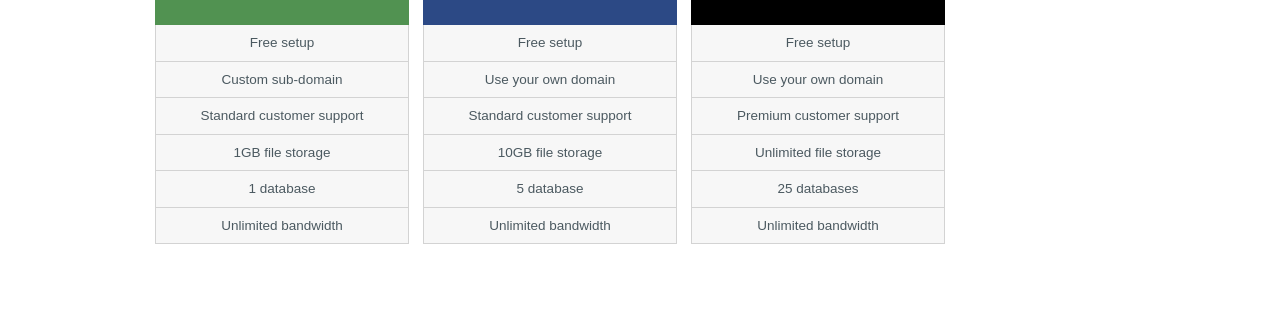
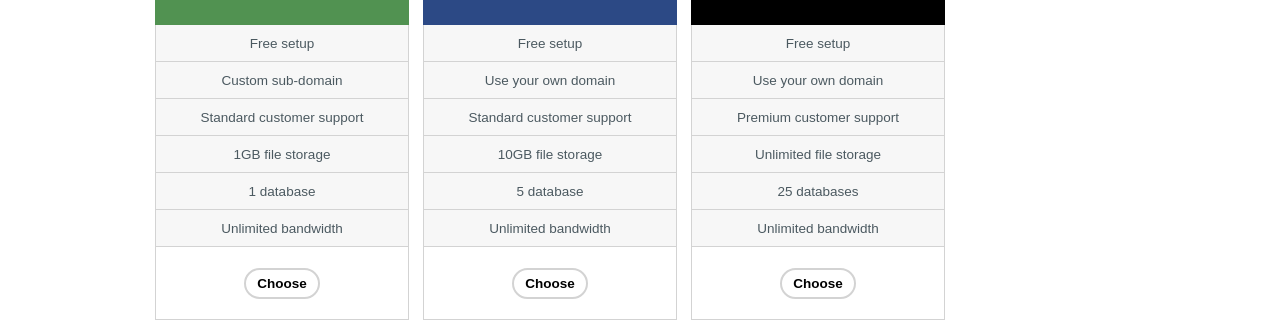
Before and after one commit to farstrider777/simple_pricing, a plain HTML site: page index.html in a window 1280 px wide. Shown: the part 552-872 px from the top of the page. Before the commit the page ends 810 px from the top, so only its background shows below. Drawn offline with Linux system fonts and the light colour scheme.

Commit message:
Simplified class declarations toimprove code, added choose buttons and links to bottom of plan

```diff
--- a/index.html
+++ b/index.html
@@ -21,8 +21,8 @@
     </div>
   </div>
 
-  <section class="align_center align_price_section_top">
-    <article class="float_left price_plan_margin price_plan_width" >
+  <section>
+    <article>
       <div class="bg_green text_white price_height">
         <div class="plan_name_font plan_name_position">PERSONAL</div>
         <div class="plan_price_font plan_price_position">$5</div>
@@ -36,8 +36,11 @@
         <li>1 database</li>
         <li>Unlimited bandwidth</li>
       </ul>
+      <div class="border">
+        <a href="#" class="button">Choose</a>
+      </div>
     </article>
-    <article class="float_left price_plan_margin price_plan_width">
+    <article>
       <div class="bg_blue text_white price_height">
         <div class="plan_name_font plan_name_position">SMALL BUSINESS</div>
         <div class="plan_price_font plan_price_position">$25</div>
@@ -51,8 +54,11 @@
         <li>5 database</li>
         <li>Unlimited bandwidth</li>
       </ul>
+      <div class="border">
+        <a href="#" class="button">Choose</a>
+      </div>
     </article>
-    <article class="float_left price_plan_margin price_plan_width">
+    <article>
       <div class="bg_black text_white price_height">
         <div class="plan_name_font plan_name_position">ENTERPRISE</div>
         <div class="plan_price_font plan_price_position">$45</div>
@@ -66,13 +72,16 @@
         <li>25 databases</li>
         <li>Unlimited bandwidth</li>
       </ul>
+      <div class="border">
+        <a href="#" class="button">Choose</a>
+      </div>
     </article>
   </section>
 
-  <section>
-    <article></article>
-    <article></article>
-  </section>
+  <div>
+    <div></div>
+    <div></div>
+  </div>
 
   <footer></footer>
 
--- a/main.css
+++ b/main.css
@@ -19,7 +19,7 @@ ul{
   }
 
 li{
-  padding: 10px;
+  padding: 10.25px;
   border-bottom: 1px solid lightgray;
   border-left: 1px solid lightgray;
   border-right: 1px solid lightgray;
@@ -38,6 +38,14 @@ nav a{
 section{
   padding-left: 148px;
   padding-top: 50px;
+  margin-top: -10px;
+  text-align: center;
+}
+
+section article{
+  float: left;
+  margin: 0px 7px;
+  width: 254px;
 }
 
 .background{
@@ -62,14 +70,6 @@ section{
   color: #8E8E8E
 }
 
-.align_center{
-  text-align: center;
-}
-
-.float_left{
-  float: left;
-}
-
 .bg_green{
   background-color: #519251
 }
@@ -90,9 +90,6 @@ section{
   position: relative;
 }
 
-.align_price_section_top{
-  margin-top: -10px;
-}
 
 .plan_name_font{
   font-size: 13px;
@@ -118,14 +115,22 @@ section{
   opacity: 0.5;
   }
 
-.price_plan_margin{
-margin: 0px 7px;
-}
-
-.price_plan_width{
-  width: 254px;
-}
-
 .price_height{
   height: 182px;
 }
+
+.border{
+  padding: 27px;
+  margin-top: -14px;
+  border-bottom: 1px solid lightgray;
+  border-left: 1px solid lightgray;
+  border-right: 1px solid lightgray;
+}
+
+.button{
+  font-weight: 600;
+  padding: 6px 11px;
+  font-size: 13.5px;
+  border-radius: 20px;
+  border: 2px solid lightgray;
+}
```
